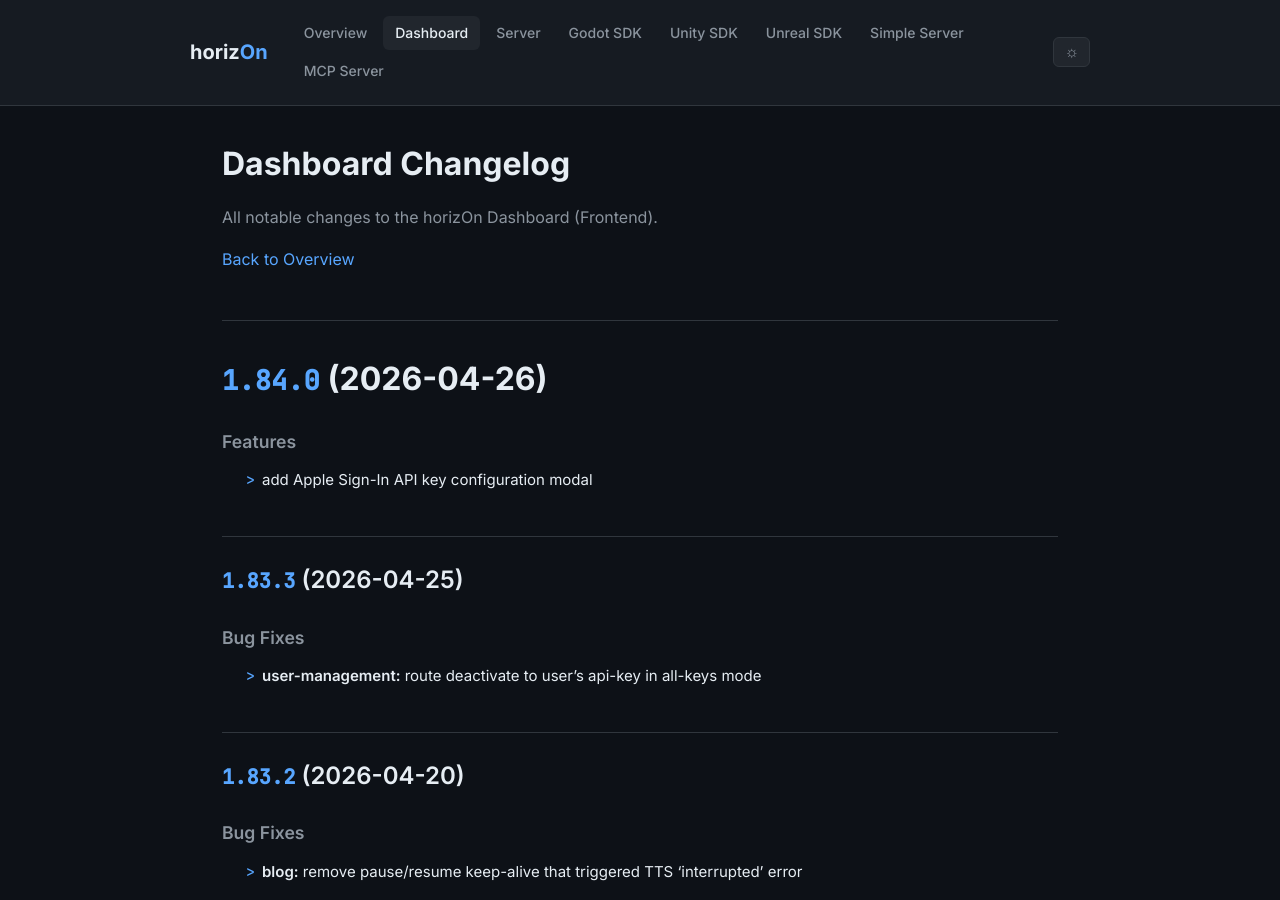
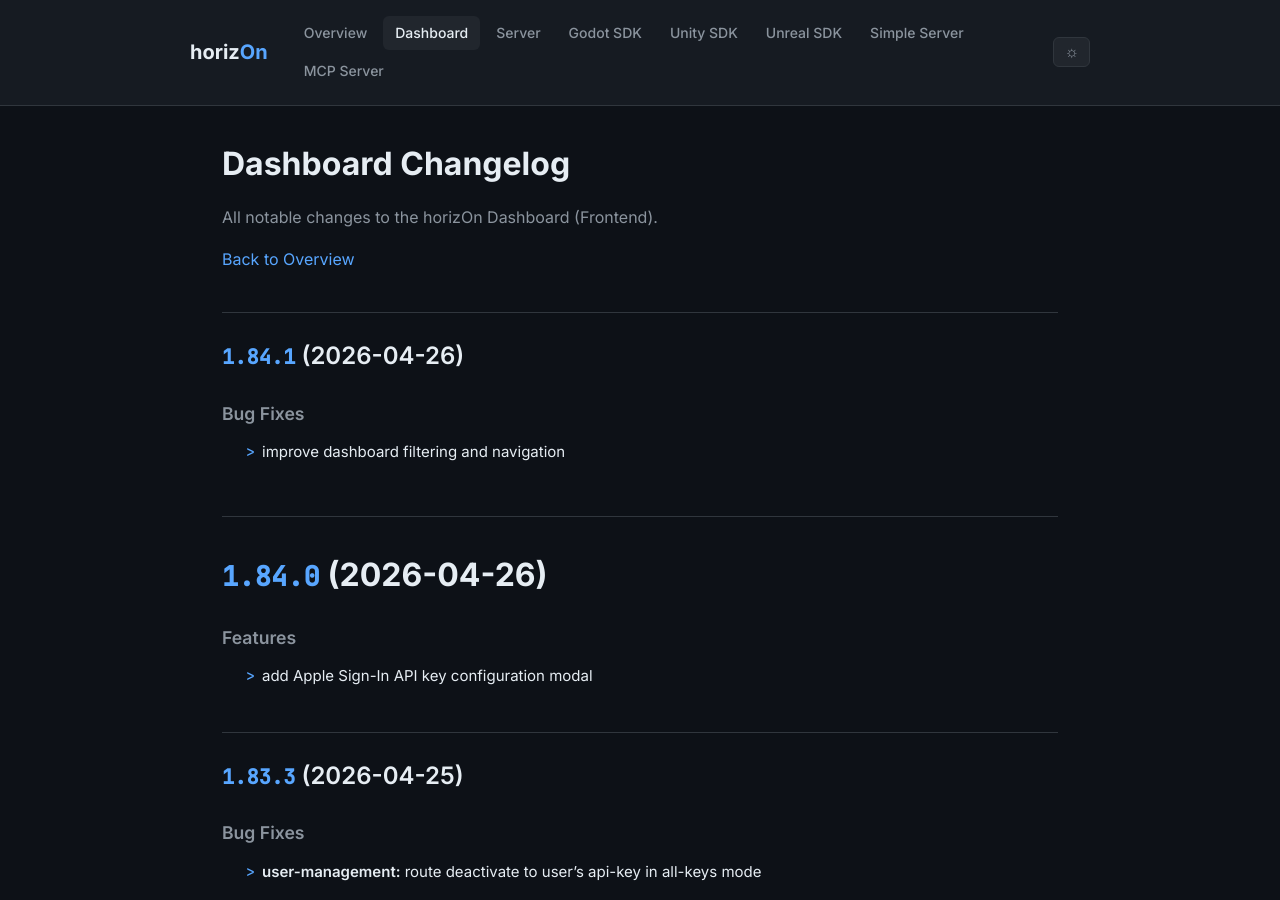
Before and after one commit to ProjectMakersDE/horizOn-Changelog, a Jekyll site: the page built from dashboard-changelog.md, in a window 1280 px wide and 900 px high. Built offline with Jekyll 4.4.1, drawn with Linux system fonts in a browser that asks for light colours.

Commit message:
chore: sync changelogs [skip ci]

```diff
--- a/dashboard-changelog.md
+++ b/dashboard-changelog.md
@@ -8,6 +8,13 @@ title: Dashboard Changelog
 All notable changes to the horizOn Dashboard (Frontend).
 
 [Back to Overview](.)
+
+## [1.84.1](https://github.com/ProjectMakersDE/horizOn-Dashboard/compare/v1.84.0...v1.84.1) (2026-04-26)
+
+
+### Bug Fixes
+
+* improve dashboard filtering and navigation ([5ee624e](https://github.com/ProjectMakersDE/horizOn-Dashboard/commit/5ee624e5bfd2aeaff30d4cadfd1b0042b13e201a))
 
 # [1.84.0](https://github.com/ProjectMakersDE/horizOn-Dashboard/compare/v1.83.3...v1.84.0) (2026-04-26)
 
```
Also changed, not shown: index.md (+1 -1 lines).
